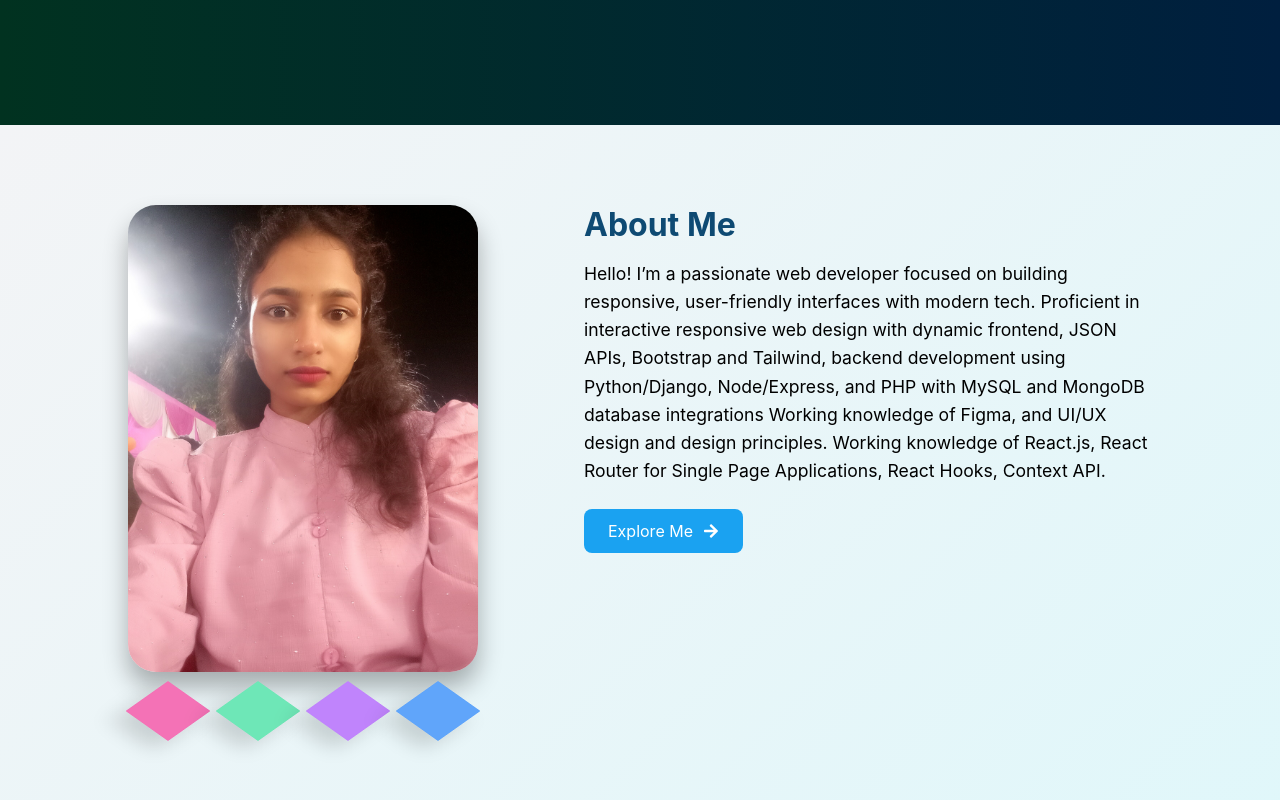
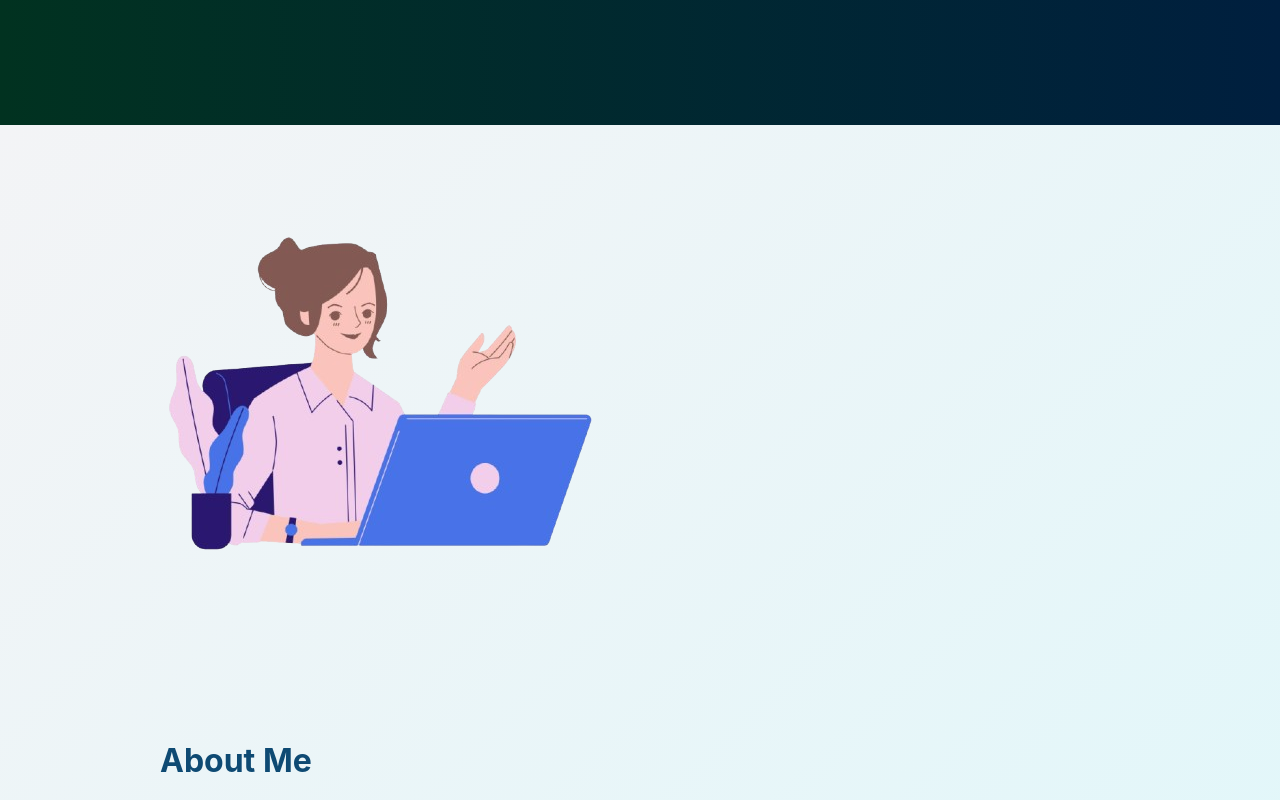
Before and after one commit to satyasaadhika/priyanshu-portfolio, a React (Create React App) app: page / in a window 1280 px wide. Shown: the part 680-1480 px from the top of the page. Built offline with nearby package versions, Linux system fonts and the light colour scheme.

Commit message:
Update about section image

```diff
--- a/src/pages/Home/Home.css
+++ b/src/pages/Home/Home.css
@@ -124,24 +124,22 @@
 
 }
 /* About section style */
-
 .about-section {
   display: flex;
   justify-content: space-between;
-  padding: 5rem 10%;
+  padding: 2rem 10%;
   flex-wrap: wrap;
   background: linear-gradient(135deg, #f3f4f6, #e0f7fa);
 }
 
 .about-left img {
-  width: 350px;
-  border-radius: 28px;
-  box-shadow: 0 15px 25px rgba(0, 0, 0, 0.3);
+  width: 500px;
 }
 
 .about-right {
   max-width: 600px;
   padding-left: 2rem;
+  margin-top: 80px;
 }
 
 .about-right h2 {
--- a/src/pages/Home/Home.js
+++ b/src/pages/Home/Home.js
@@ -1,7 +1,7 @@
 import React from "react";
 import "./Home.css";
 import Image from "../../assets/priyanshu.jpg"
-import Image1 from "../../assets/priyanshu1.jpg"
+import Image1 from "../../assets/image.png"
 import { FaHandPaper, FaArrowRight , FaGithub, FaHtml5, FaCss3Alt, FaJs, FaPython, FaReact, FaBootstrap, FaGitAlt,  FaDatabase, FaPhp, FaWordpress, FaFigma, FaSitemap, FaInfinity } from "react-icons/fa";
 import { Typewriter } from "react-simple-typewriter";
 import { TbBrandVercel } from "react-icons/tb";
@@ -64,12 +64,6 @@ const HeroSection = () => {
       <div className="about-section">
         <div className="about-left">
           <img src={Image1} alt="About me" />
-           <div className="floating-blocks">
-            <div className="block pink"></div>
-            <div className="block green"></div>
-            <div className="block purple"></div>
-            <div className="block blue"></div>
-          </div>
         </div>
 
         <div className="about-right">
```
